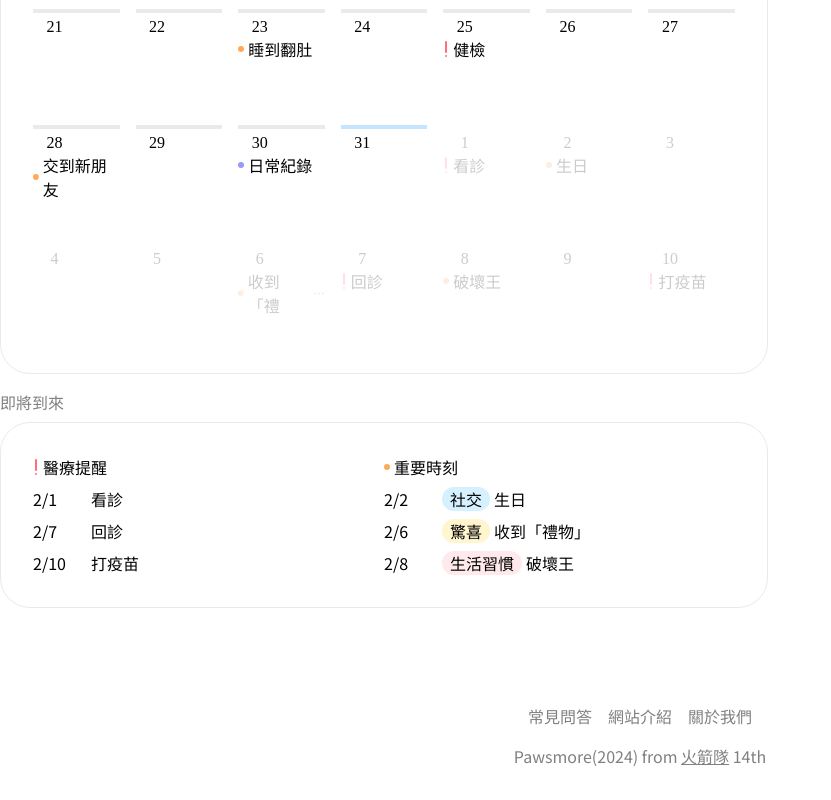
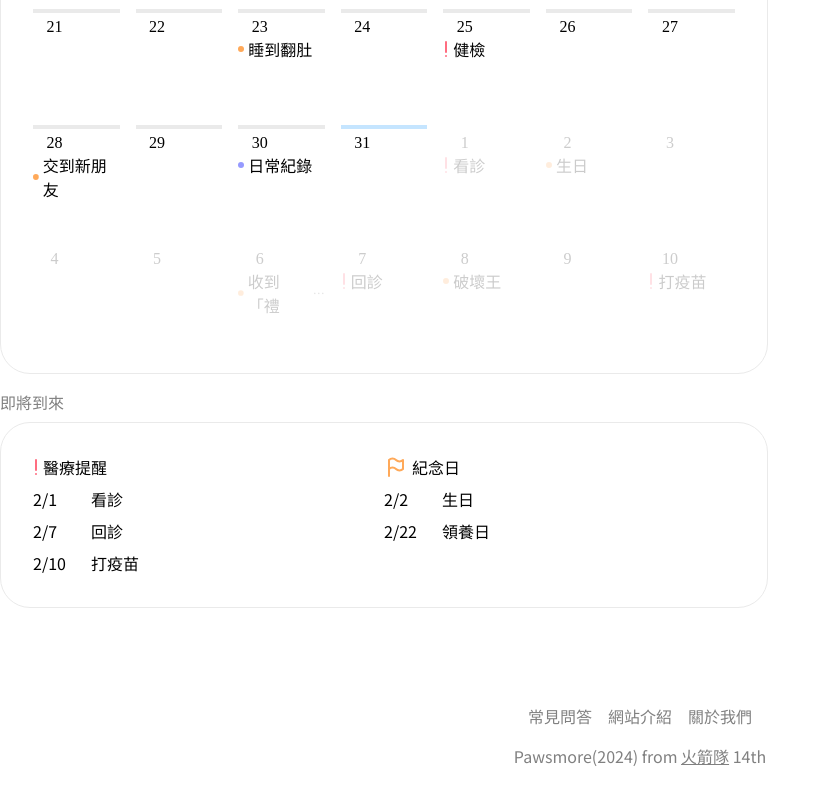
Before and after one commit to penspulse326/rocket_pawsmore, a Next.js app: page /record_dashboard in a window 1280 px wide. Shown: the part 574-1374 px from the top of the page, without its empty margins (0-831 px from the left). Built offline with nearby package versions, Linux system fonts and the light colour scheme.

Commit message:
fixed: change content and style in Moments

```diff
--- a/src/components/recordDashboard/Upcoming.tsx
+++ b/src/components/recordDashboard/Upcoming.tsx
@@ -57,44 +57,21 @@ const Upcoming = () => {
       <div className="flex flex-col gap-y-2 w-1/2">
         <div className="flex gap-x-1 items-center">
           <Image
-            src="/test/icon-dot.svg"
-            width={6}
+            src="/test/icon-flag.svg"
+            width={24}
             height={24}
-            alt="dot symbol"
+            alt="flag icon"
           />
-          <div>重要時刻</div>
+          <div>紀念日</div>
         </div>
-        {eventData.map((event, index) => (
-          <ul className="flex gap-x-4" key={index}>
-            <li className="w-[42px]">
-              {moment(event.created_at).format("M/D")}
-            </li>
-            <li className="flex gap-x-1">
-              <span
-                className={`px-2 rounded-[30px]
-                ${(() => {
-                  switch (event.category) {
-                    case "行為表現":
-                      return "bg-[#F9E6FF]";
-                    case "驚喜":
-                      return "bg-[#FFF5CF]";
-                    case "生活習慣":
-                      return "bg-[#FFE9EC]";
-                    case "社交":
-                      return "bg-[#D5F0FF]";
-                    case "技能":
-                      return "bg-[#E0FFDF]";
-                    default:
-                      return "";
-                  }
-                })()}`}
-              >
-                {event.category}
-              </span>
-              {event.content}
-            </li>
-          </ul>
-        ))}
+        <ul className="flex gap-x-4">
+          <li className="w-[42px]">2/2</li>
+          <li>生日</li>
+        </ul>
+        <ul className="flex gap-x-4">
+          <li className="w-[42px]">2/22</li>
+          <li>領養日</li>
+        </ul>
       </div>
     );
   };
```
Also changed, not shown: public/test/icon-flag.svg (added).
